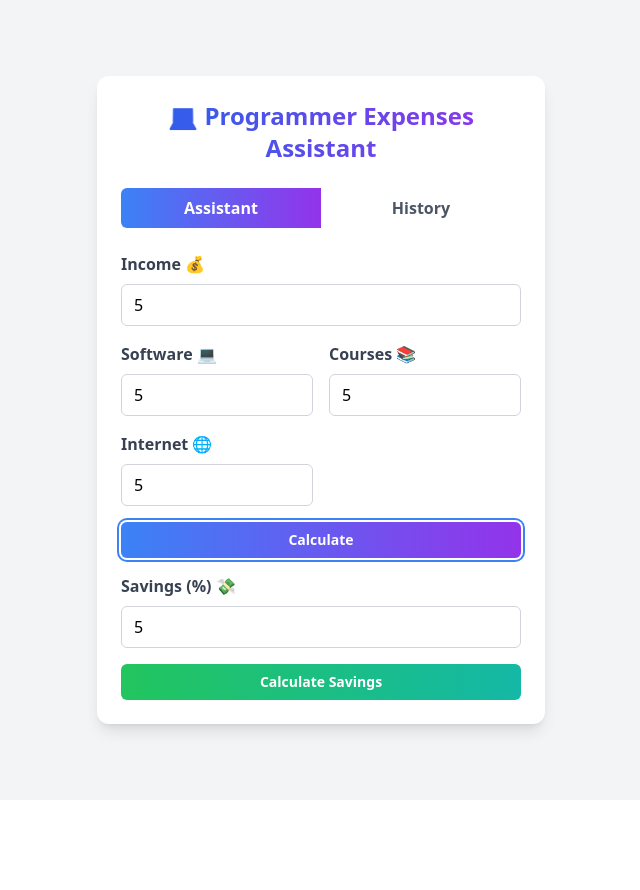
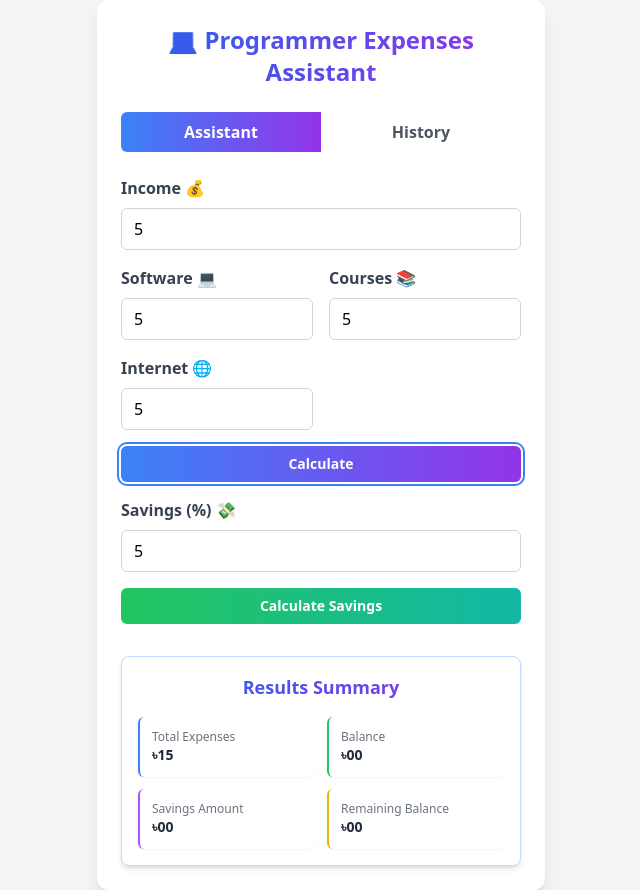
Before and after one commit to sujoy-dam/expenses-assistant-with-dom, a plain HTML site: page index.html in a window 1280 px wide. Both pictures are taken after typing "5", "5", "5", "5", "5" into the empty fields and a click on the button "Calculate". Shown: the whole page, without its empty margins (319-959 px from the left). Before the commit the page ends 800 px from the top, so only its background shows below. Drawn offline with nearby package versions, Linux system fonts and the light colour scheme.

Commit message:
calculate total balance system

```diff
--- a/index.html
+++ b/index.html
@@ -134,7 +134,7 @@
         <!-- Results -->
         <div
           id="results"
-          class="mt-8 hidden from-blue-50 to-purple-50 p-4 rounded-lg shadow-md border border-blue-200"
+          class="mt-8  from-blue-50 to-purple-50 p-4 rounded-lg shadow-md border border-blue-200"
         >
           <h3
             class="text-lg font-semibold mb-4 text-center text-transparent bg-clip-text bg-gradient-to-r from-blue-600 to-purple-600"
--- a/js/index.js
+++ b/js/index.js
@@ -6,6 +6,9 @@ document.getElementById('calculate').addEventListener('click', function(event){
     const courses = getInputValueById('courses');
     const internet = getInputValueById('internet');
     console.log(income, software, courses, internet);
-    const totalExpenses = software + courses+ income;
+    const totalExpenses = software + courses+ internet;
     const balance = income - totalExpenses;
+    // total Expenses
+    const totalExpensesValue = document.getElementById('total-expenses');
+    totalExpensesValue.innerText = totalExpenses;
 })
```
